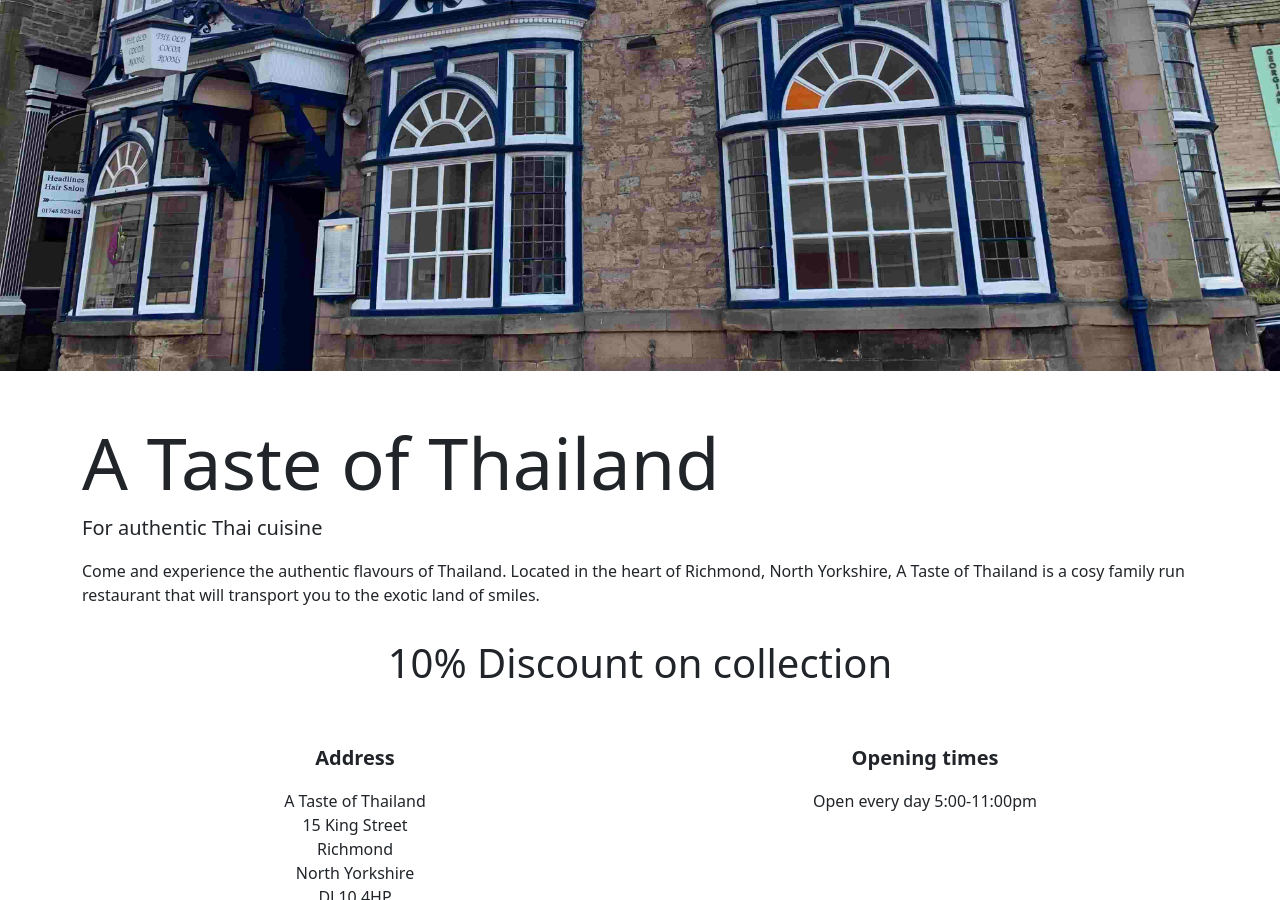
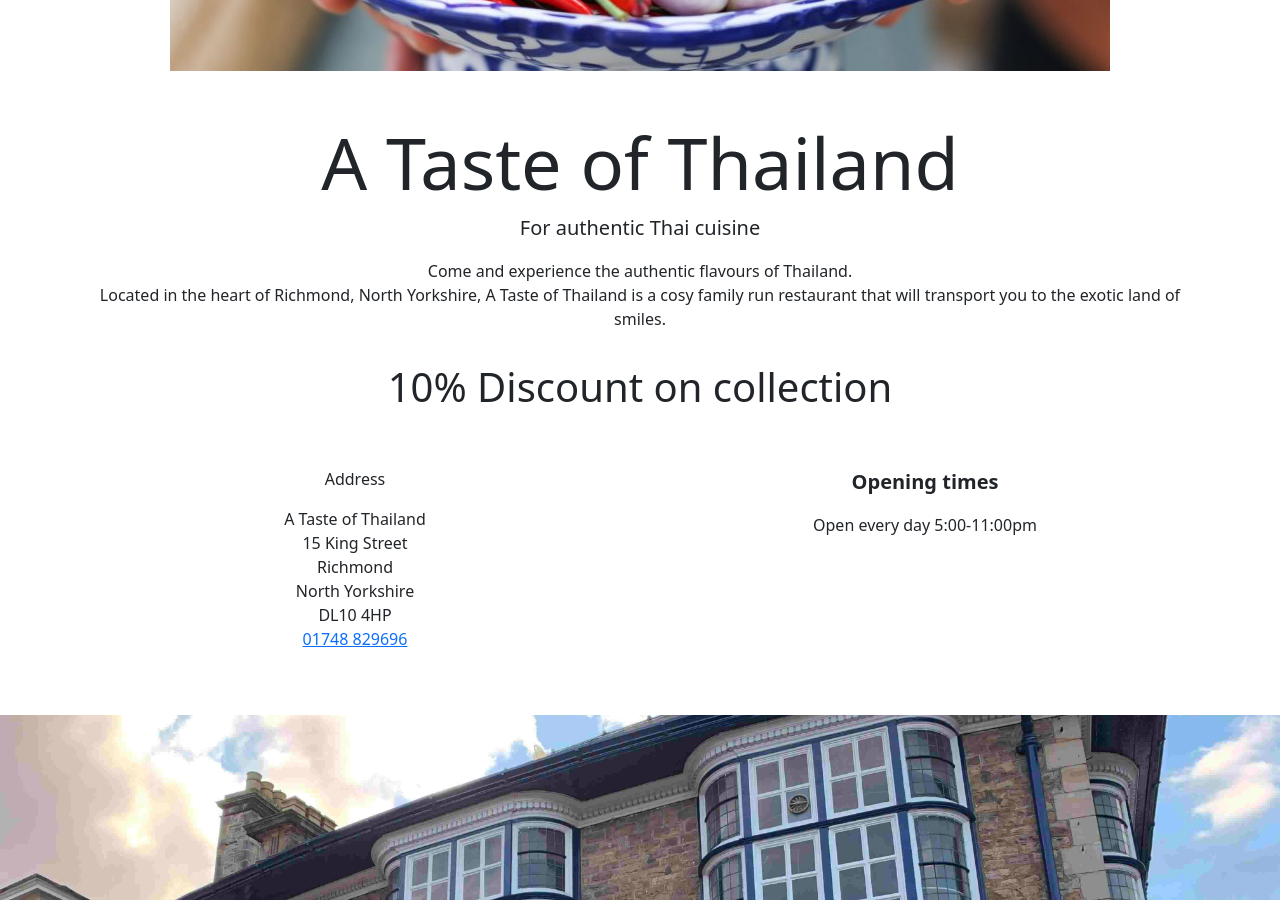
Before and after one commit to spicalous/atasteofthailand-website, a Jekyll site: the page built from index.html, in a window 1280 px wide and 900 px high, scrolled down 467 px. Built offline with Jekyll 4.4.1, drawn with Linux system fonts in a browser that asks for light colours.

Commit message:
update images

```diff
--- a/index.html
+++ b/index.html
@@ -2,10 +2,11 @@
 layout: base
 title: A Taste of Thailand
 ---
-<div style="max-height: 750px; overflow: hidden;" class="d-flex align-items-center">
-    <img src="assets/images/shopfront.jpeg" class="img-fluid" alt="Cover image">
+
+<div style="max-height: 450px; overflow: hidden;" class="d-flex align-items-center justify-content-center">
+    <img src="assets/images/hero.jpg" class="img-fluid" alt="Cover image">
 </div>
-<div class="container">
+<div class="container text-center">
     <h1 class="display-2 mt-5">A Taste of Thailand</h1>
     <div class="row mb-3">
         <div class="col">
@@ -13,7 +14,8 @@
                 For authentic Thai cuisine
             </p>
             <p>
-                Come and experience the authentic flavours of Thailand. Located in the heart of Richmond, North
+                Come and experience the authentic flavours of Thailand.<br>
+                Located in the heart of Richmond, North
                 Yorkshire, A Taste of Thailand is a cosy family run restaurant that will transport you to the exotic
                 land of smiles.
             </p>
@@ -21,16 +23,16 @@
     </div>
     <div class="row mb-5">
         <div class="col">
-            <h1 class="display-6 text-center">10% Discount on collection</h1>
+            <h1 class="display-6">10% Discount on collection</h1>
         </div>
     </div>
     <div class="row mb-5">
         <div class="col-12 col-sm-6">
-            <p class="lead text-center fw-bold">
+            <p class="leadfw-bold">
                 Address
             </p>
             <p>
-            <address class="text-center">
+            <address>
                 A Taste of Thailand<br>
                 15 King Street<br>
                 Richmond<br>
@@ -41,16 +43,16 @@
             </p>
         </div>
         <div class="col-12 col-sm-6">
-            <p class="lead text-center fw-bold">
+            <p class="lead fw-bold">
                 Opening times
             </p>
-            <p class="text-center">
+            <p>
                 Open every day
                 5:00-11:00pm
             </p>
         </div>
     </div>
 </div>
-<div style="max-height: 600px; overflow: hidden;" class="d-flex align-items-center">
-    <img src="assets/images/hero-image.jpg" class="img-fluid" alt="Cover image">
+<div style="max-height: 750px; overflow: hidden;" class="d-flex align-items-center">
+    <img src="assets/images/shopfront.jpeg" class="img-fluid" alt="Cover image">
 </div>
```
Also changed, not shown: assets/images/hero.jpg (added).
